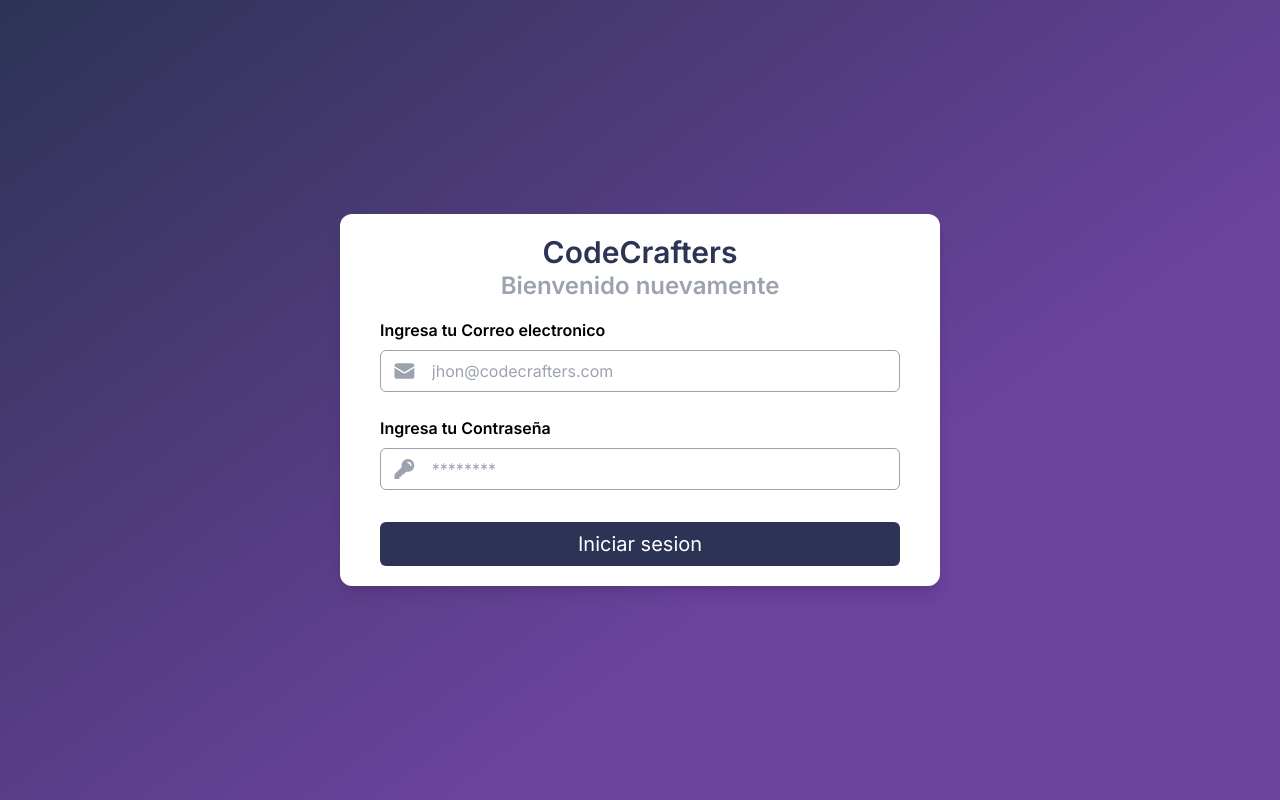
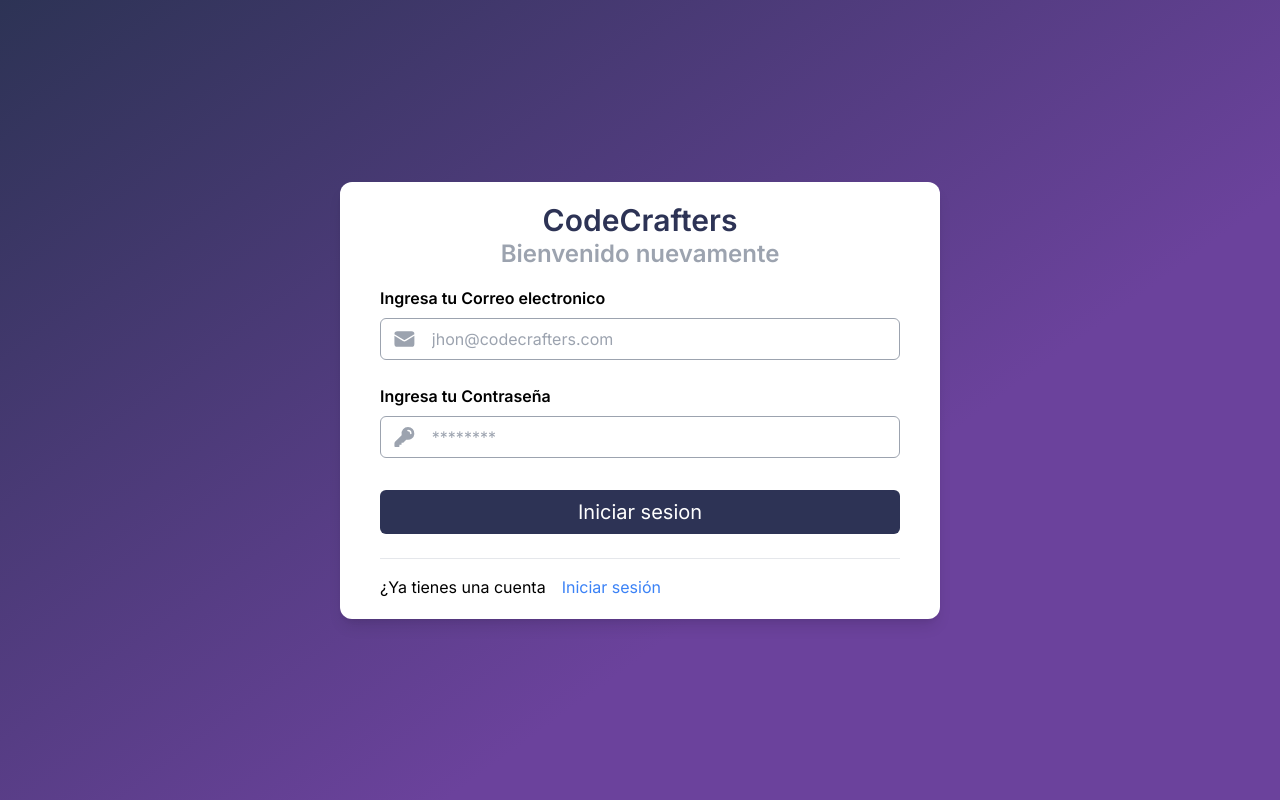
Before and after one commit to Oliver-G-R/freelancer-web-app, a Next.js app: page /auth/login in a window 1280 px wide. Built offline with nearby package versions, Linux system fonts and the light colour scheme.

Commit message:
add: seccion de crear o iniciar cuenta en formulario

```diff
--- a/src/app/auth/_components/FormAuth.tsx
+++ b/src/app/auth/_components/FormAuth.tsx
@@ -1,13 +1,15 @@
+import Link from "next/link"
 import { FormEvent } from "react"
 
-interface InputProps {
+interface FormAuthProps {
   legendTitle: string
   children : React.ReactNode[]
   btnTitle: string
+  type?: 'create' | 'login'
   handleSubmit: (e:FormEvent) => void
 }
 
-export const FormAuth = ({handleSubmit, children, legendTitle, btnTitle}:InputProps) => {
+export const FormAuth = ({handleSubmit, children, legendTitle, btnTitle, type = 'create'}:FormAuthProps) => {
   return (
      <form onSubmit={e => handleSubmit(e)}>
         <fieldset>
@@ -21,8 +23,40 @@ export const FormAuth = ({handleSubmit, children, legendTitle, btnTitle}:InputPr
           <button className="text-xl text-center bg-[--color-secondary] text-white rounded-md w-full p-2">
             {btnTitle}
           </button>
+
+          {
+            type === 'create'
+              ? <SectionFormAuth
+                  title="¿Ya tienes una cuenta"
+                  btnTitle="Iniciar sesión"
+                  path="/auth/login"
+                />
+              : <SectionFormAuth
+              title="¿Aún no tienes una cuenta?"
+              btnTitle="Registrate"
+              path="/auth/register/type-account"
+            />
+          }
+
         </fieldset>
       </form>
 
   )
 }
+
+interface SectionFormAuthProps{
+  title: string
+  btnTitle: string
+  path: string
+}
+
+const SectionFormAuth = ({title, path, btnTitle}:SectionFormAuthProps) => {
+  return(
+    <div className="flex gap-4 border-t-[1.5px] mt-6 pt-4">
+        <span>{title}</span>
+        <Link className="text-blue-500" href={path}>
+          {btnTitle}
+        </Link>
+    </div>
+  )
+}
```
